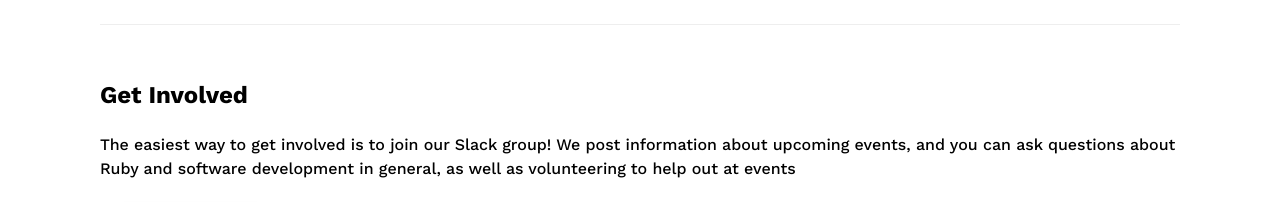
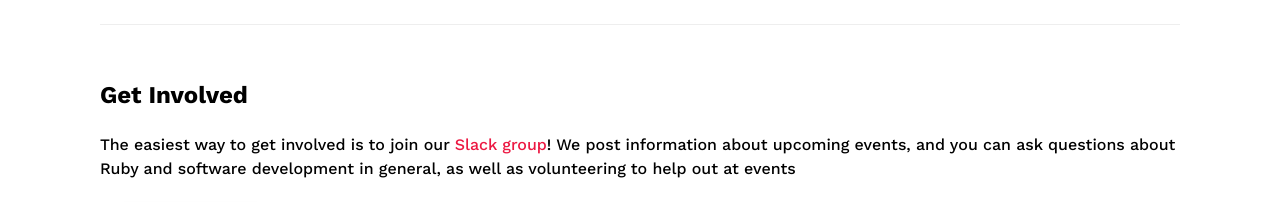
Before and after one commit to bangkokrb/website, a plain HTML site: page index.html in a window 1280 px wide. Shown: the part 2140-2342 px from the top of the page. Drawn offline with nearby package versions, Linux system fonts and the light colour scheme; no server answers.

Commit message:
fix slack group

```diff
--- a/index.html
+++ b/index.html
@@ -190,7 +190,8 @@
         </section>
         <section id="get-involved">
             <h2>Get Involved</h2>
-            <p>The easiest way to get involved is to join our Slack group! We post information about
+            <p>The easiest way to get involved is to join our <a href="https://bangkokruby.slack.com/">Slack group</a>!
+                We post information about
                 upcoming events, and you can ask questions about Ruby and software development in general,
                 as well as volunteering to help out at events
             </p>
```
